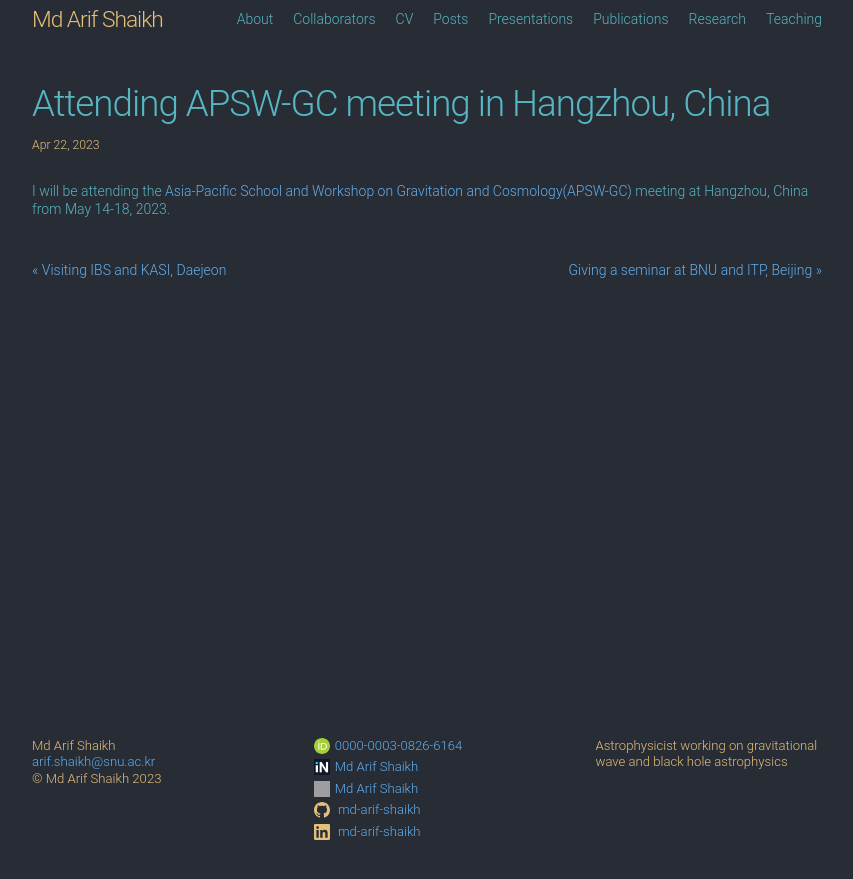
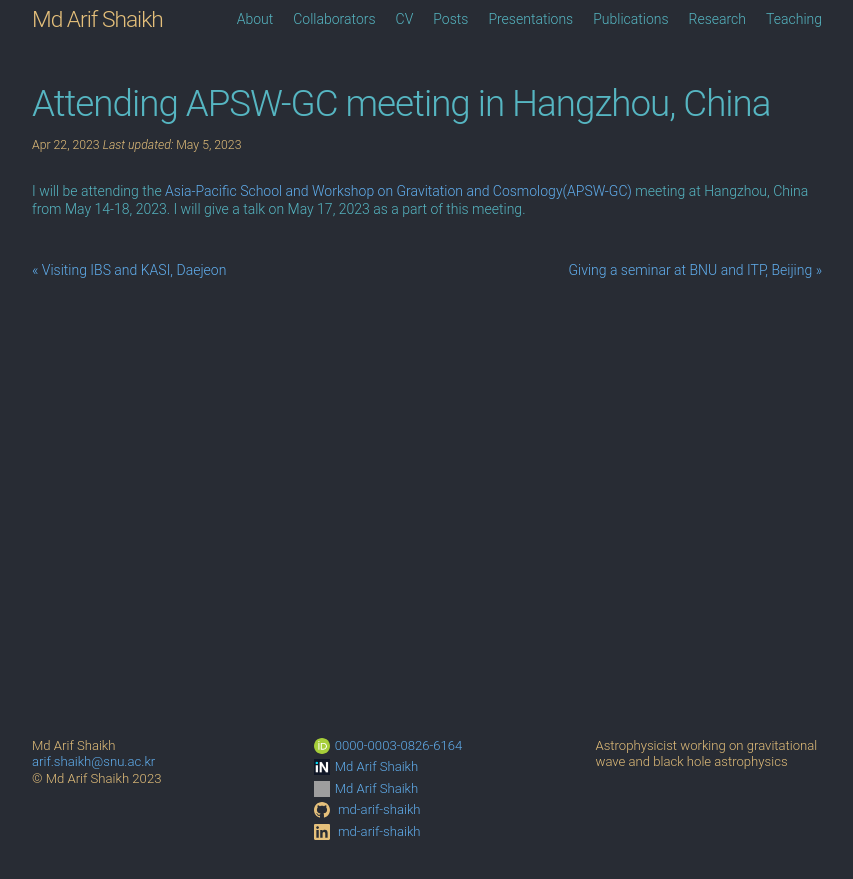
Before and after one commit to md-arif-shaikh/md-arif-shaikh.github.io, a Jekyll site: the page built from _posts/2023-04-22-APSW-GC-Hangzhou.md, in a window 1280 px wide. Shown: the top 879 px of the page, without its empty margins (213-1066 px from the left). Built offline with Jekyll 4.4.1, drawn with Linux system fonts in a browser that asks for light colours; some web fonts are replaced; our own code applies the rules of GitHub Pages for plain Markdown files; comment, search, counter and statistics services are not loaded; grey boxes are pictures that could not be loaded.

Commit message:
add talk at APSWGC23

```diff
--- a/_posts/2023-04-22-APSW-GC-Hangzhou.md
+++ b/_posts/2023-04-22-APSW-GC-Hangzhou.md
@@ -1,9 +1,10 @@
 ---
 title: "Attending APSW-GC meeting in Hangzhou, China"
 date: 2023-04-22
+update_date: 2023-05-05
 tags: [Conference, workshop, school]
 excerpt: "APSW-GC 2023"
 mathjax: "true"
 ---
 I will be attending the [Asia-Pacific School and Workshop on Gravitation and Cosmology(APSW-GC)](https://indico.ictp-ap.org/event/77/)
-meeting at Hangzhou, China from May 14-18, 2023.
+meeting at Hangzhou, China from May 14-18, 2023. I will give a talk on May 17, 2023 as a part of this meeting.
```
Also changed, not shown: _data/conference-talks.yaml (+14 -0 lines).
